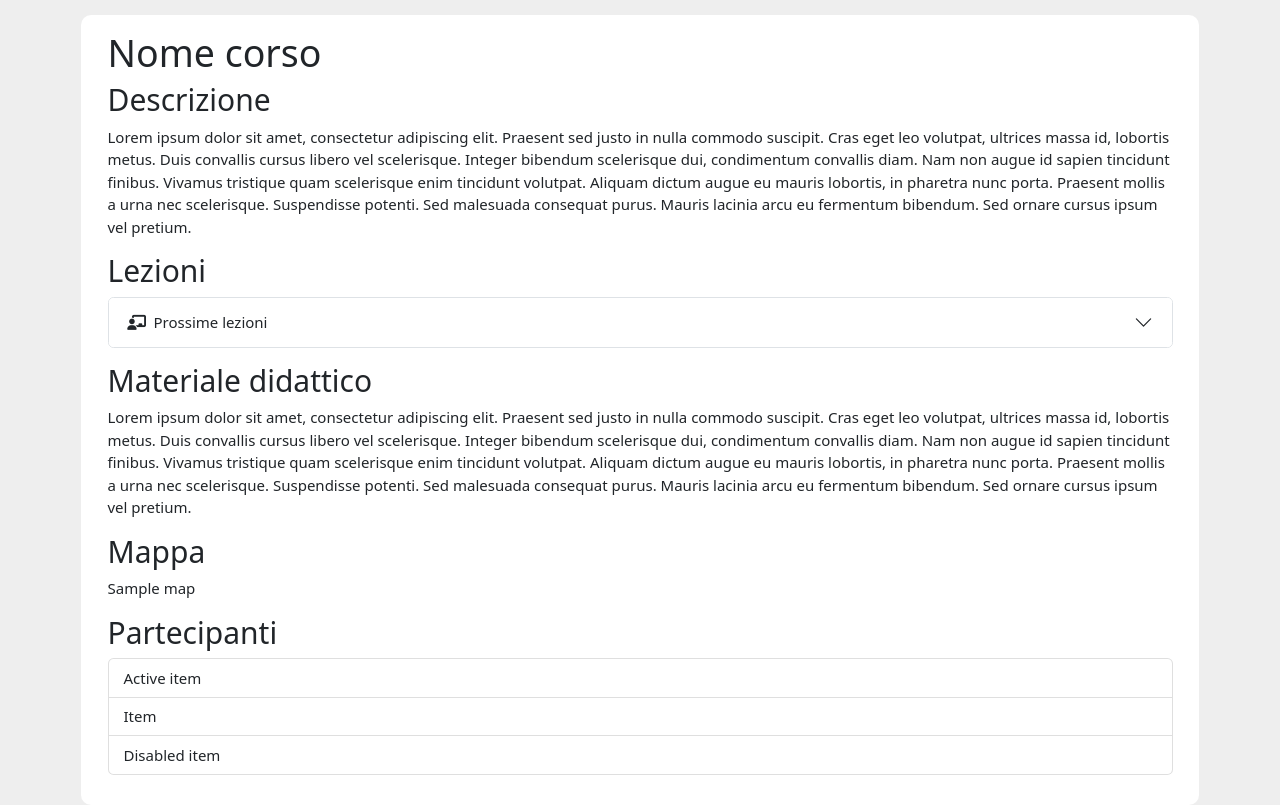
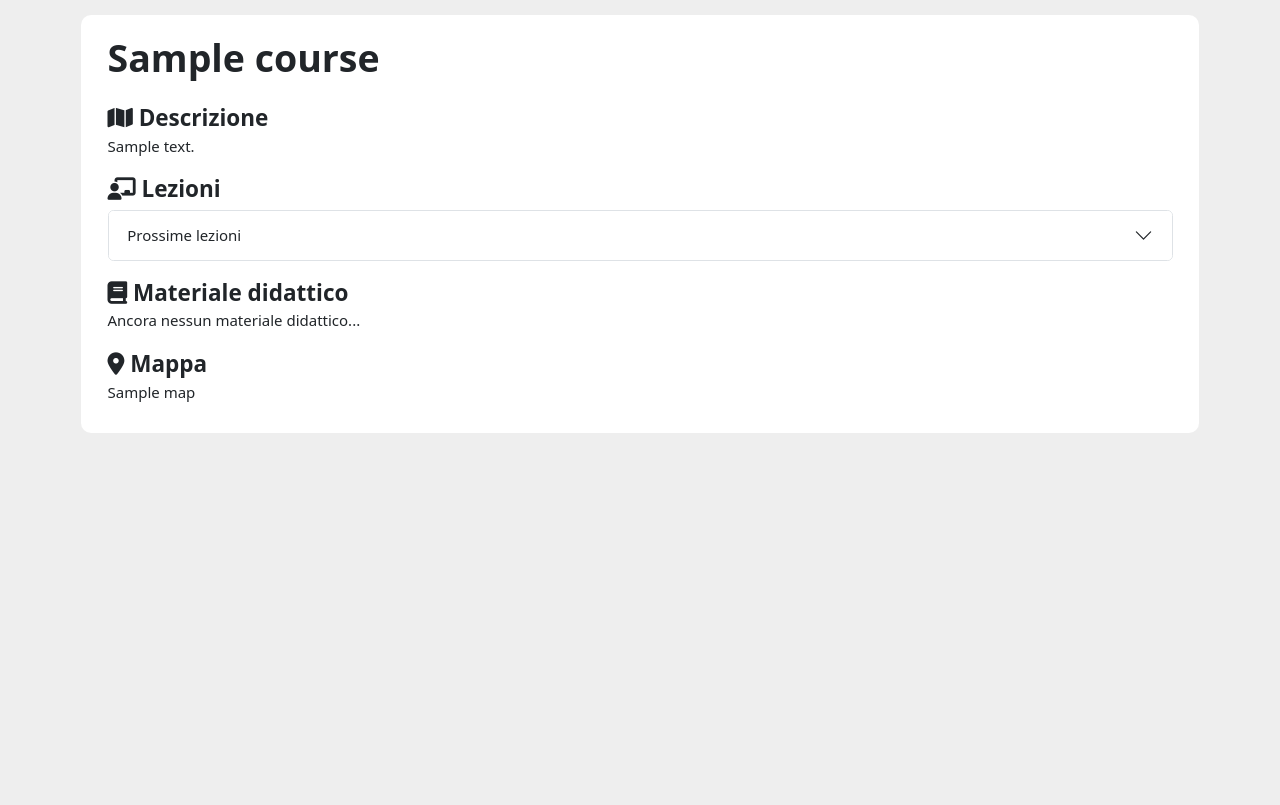
Before and after one commit to Visco01/pcto-project, a Flask app: template app/templates/course_page.html in a window 1280 px wide. Shown: the part 47-852 px from the top of the page. After the commit the page ends 480 px from the top, so only its background shows below. Run offline with Flask 2, Linux system fonts and the light colour scheme; the template is opened without the code that fills it: most values are stand-ins (such as "Sample title", 1, 10 or a date in 2020); parts of the project's set-up code (start-up, migrations or seed data) failed here and were passed over; some libraries are stand-ins or nearby versions.

Commit message:
updated course_page

```diff
--- a/app/templates/course_page.html
+++ b/app/templates/course_page.html
@@ -3,34 +3,36 @@
 {% block content %}
 
 <!-- Titolo -->
-<h1>Nome corso</h1>
+<div class="mb-3">
+    <div class="fs-1 fw-bolder align-middle">
+        {{ course.c_name }}
+    </div>
+</div>
 
 <!-- Descrizione corso -->
 <div class="mb-3">
-    <h2>Descrizione</h2>
-    <span>Lorem ipsum dolor sit amet, consectetur adipiscing elit. Praesent sed justo in nulla commodo suscipit. Cras eget
-        leo
-        volutpat, ultrices massa id, lobortis metus. Duis convallis cursus libero vel scelerisque. Integer bibendum
-        scelerisque dui, condimentum convallis diam. Nam non augue id sapien tincidunt finibus. Vivamus tristique quam
-        scelerisque enim tincidunt volutpat. Aliquam dictum augue eu mauris lobortis, in pharetra nunc porta. Praesent
-        mollis a urna nec scelerisque. Suspendisse potenti. Sed malesuada consequat purus. Mauris lacinia arcu eu
-        fermentum
-        bibendum. Sed ornare cursus ipsum vel pretium.</span>
+    <div class="fs-4 fw-bold align-middle"><i class="fa-solid fa-map"></i> Descrizione</div>
+    <span>{{ course.description }}</span>
 </div>
 
 <!-- Lezioni -->
 <div class="mb-3">
-    <h2>Lezioni</h2>
-    <div class="accordion" id="accordionLesson">
+    <span class="fs-4 fw-bold align-middle"><i class="fa-solid fa-chalkboard-user"></i> Lezioni</span>
+    {% if session.role == 'teacher' %}
+        <a name="" id="" class="btn btn-success ms-1" href="{{ url_for('teachers.newLesson', id_course = course.id_course) }}" role="button">
+            <i class="fa-solid fa-calendar-plus"></i> Aggiungi
+        </a>
+    {% endif %}
+    <div class="accordion mt-1" id="accordionLesson">
         <div class="accordion-item">
             <h2 class="accordion-header" id="headingOne">
                 <button class="accordion-button collapsed" type="button" data-bs-toggle="collapse" data-bs-target="#collapseOne"
-                    aria-expanded="true" aria-controls="collapseOne">
-                    <i class="fa-solid fa-chalkboard-user me-2"></i> Prossime lezioni
-                </button>
-            </h2>
-            <div id="collapseOne" class="accordion-collapse collapse" aria-labelledby="headingOne"
-                data-bs-parent="#accordionLesson">
+                aria-expanded="true" aria-controls="collapseOne">
+                Prossime lezioni
+            </button>
+        </h2>
+        <div id="collapseOne" class="accordion-collapse collapse" aria-labelledby="headingOne"
+        data-bs-parent="#accordionLesson">
                 <div class="card-body px-0 py-0">
                     <ul class="list-group list-group-flush">
                         <li class="list-group-item">Lezione 1</li>
@@ -44,30 +46,26 @@
 </div>
 
 <div class="mb-3">
-    <h2>Materiale didattico</h2>
-    <span>Lorem ipsum dolor sit amet, consectetur adipiscing elit. Praesent sed justo in nulla commodo suscipit. Cras eget
-        leo
-        volutpat, ultrices massa id, lobortis metus. Duis convallis cursus libero vel scelerisque. Integer bibendum
-        scelerisque dui, condimentum convallis diam. Nam non augue id sapien tincidunt finibus. Vivamus tristique quam
-        scelerisque enim tincidunt volutpat. Aliquam dictum augue eu mauris lobortis, in pharetra nunc porta. Praesent
-        mollis a urna nec scelerisque. Suspendisse potenti. Sed malesuada consequat purus. Mauris lacinia arcu eu
-        fermentum
-        bibendum. Sed ornare cursus ipsum vel pretium.</span>
+    <div class="fs-4 fw-bold align-middle"><i class="fa-solid fa-book"></i> Materiale didattico</div>
+    <div>Ancora nessun materiale didattico...</div>
 </div>
 
 <div class="mb-3">
-    <h2>Mappa</h2>
+    <div class="fs-4 fw-bold align-middle"><i class="fa-solid fa-location-dot"></i> Mappa</div>
     <!-- Visualizza mappa -->
     {{ map | safe }}
 </div>
 
+{% if session.role == 'teacher' %}
 <div class="mb-3">
-    <h2>Partecipanti</h2>
+    <div class="fs-4 fw-bold align-middle"><i class="fa-solid fa-user-group"></i> Partecipanti</div>
     <ul class="list-group">
         <li class="list-group-item">Active item</li>
         <li class="list-group-item">Item</li>
         <li class="list-group-item">Disabled item</li>
     </ul>
 </div>
+{% endif %}
+
 
 {% endblock content %}
```
Also changed, not shown: app/views/main/routes.py (+5 -3 lines).
